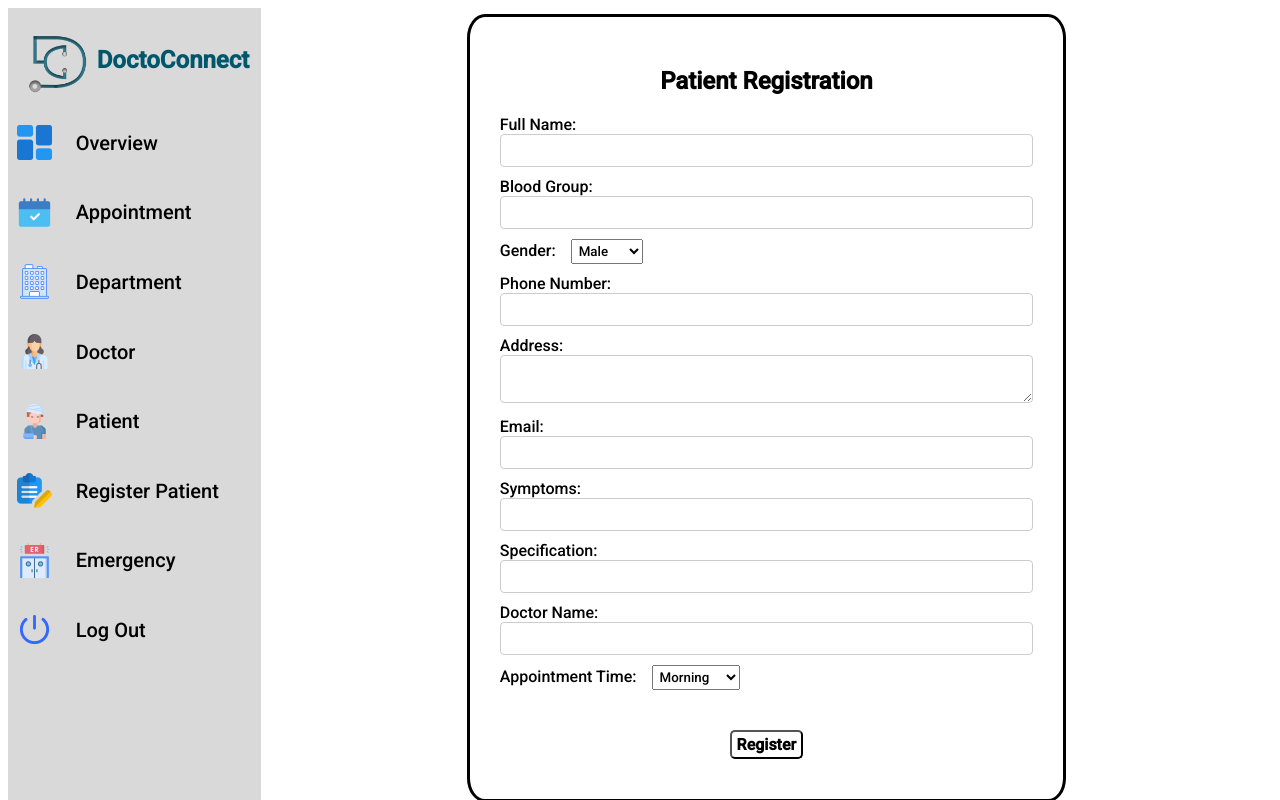
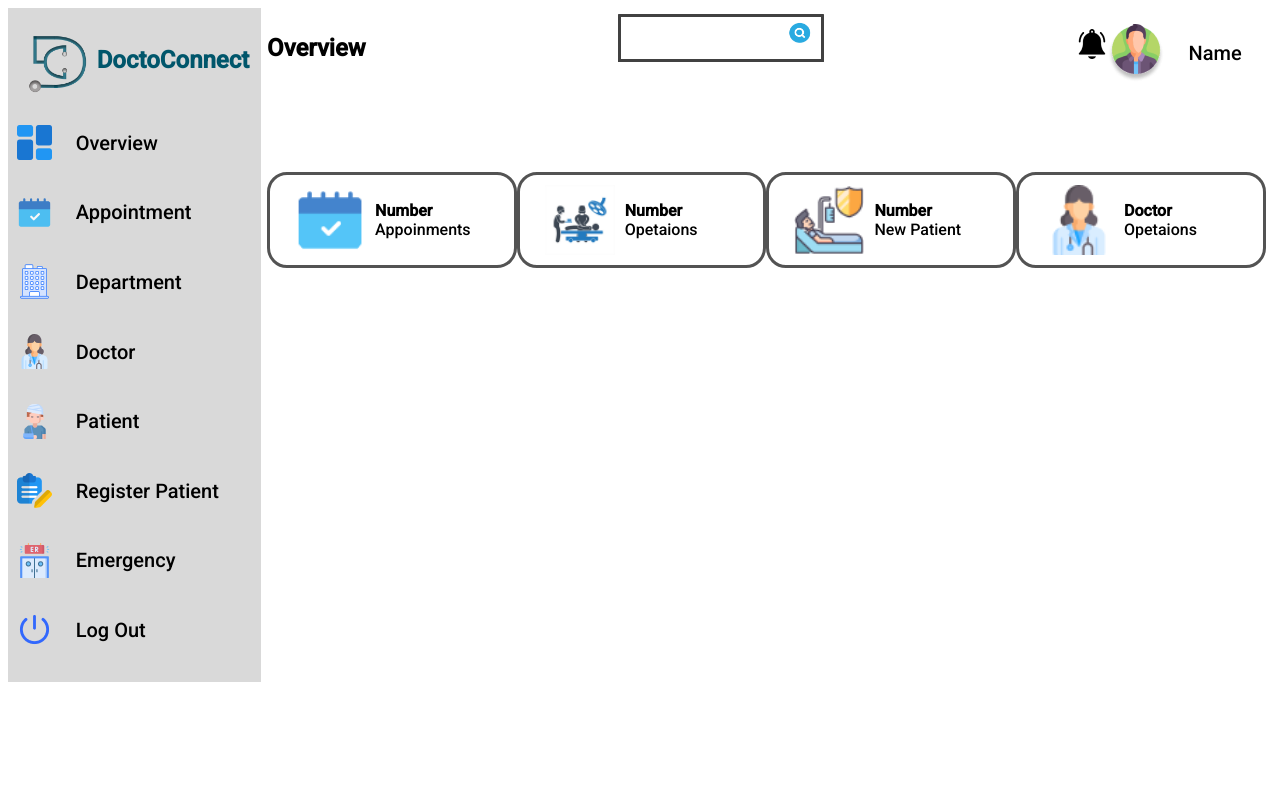
Before and after one commit to RollBack-6/DoctoConnect, a React (Vite) app in the folder Frontend/: page / in a window 1280 px wide. Shown: the top 800 px of the page. Built offline with nearby package versions, Linux system fonts and the light colour scheme.

Commit message:
Disabled scrolling

```diff
--- a/Frontend/src/App.css
+++ b/Frontend/src/App.css
@@ -4,8 +4,8 @@
 }
 /* Create two unequal columns that floats next to each other */
 .column {
-  width: 1440px;
-  height: 1024px;
+  width: max-content;
+  height: max-content;
   float: left;
   padding: 0.5%;
 }
--- a/Frontend/src/App.jsx
+++ b/Frontend/src/App.jsx
@@ -11,8 +11,7 @@ function App() {
           <Selection/>
         </div>
         <div className="column right">
-          {/* <SearchBar/> */}
-          <RegistrationForm/>
+           <SearchBar/>
         </div>
       </div>
     </>
--- a/Frontend/src/Components/Right_Column/Overview/SearchBar.css
+++ b/Frontend/src/Components/Right_Column/Overview/SearchBar.css
@@ -6,6 +6,7 @@
   display: flex;
   flex-direction: row;
   justify-content: space-between;
+  margin-bottom:0px;
 }
 
 .aligment{
```
